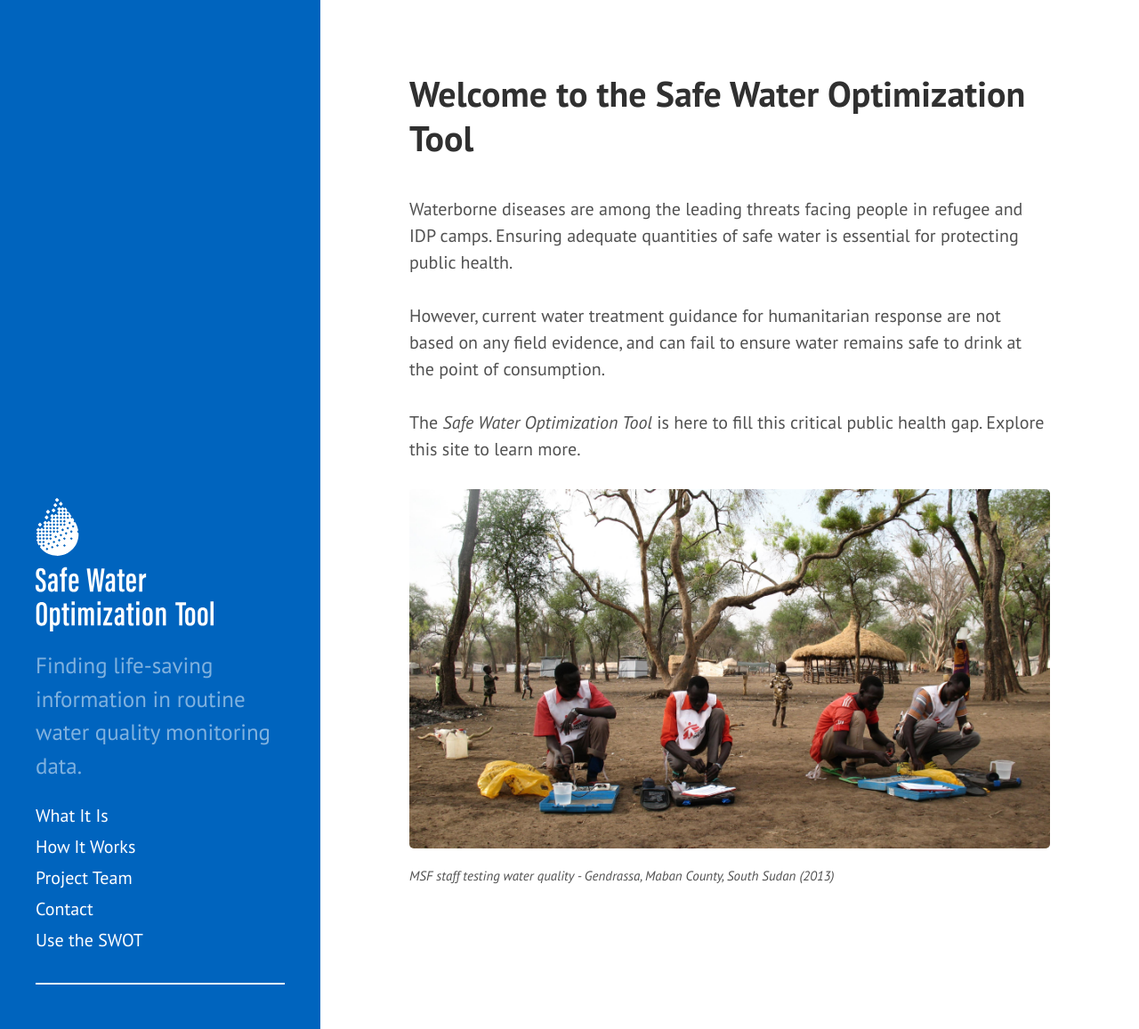
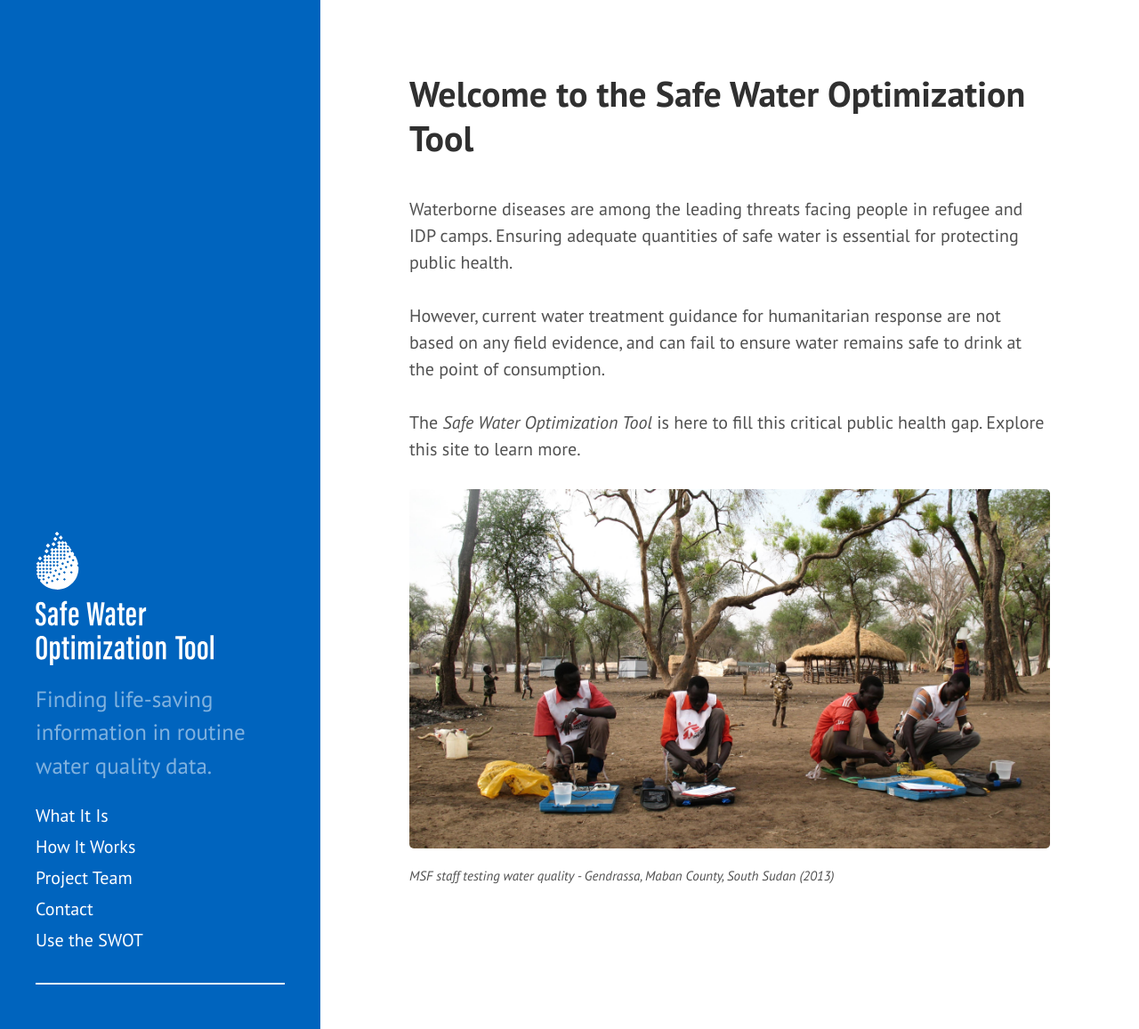
Before and after one commit to safeh2o/swot-infopage, a Jekyll site: the page built from index.html, in a window 1280 px wide and 1157 px high. Shown: the whole window at 89% size. Built offline with Jekyll 4.4.1, drawn with Linux system fonts in a browser that asks for light colours; Markdown is read by kramdown in place of the engine named in the settings; the list of posts is cut into pages by our own code.

Commit message:
Update _config.yml

```diff
--- a/_config.yml
+++ b/_config.yml
@@ -8,7 +8,7 @@ permalink:        pretty
 
 # Setup
 title:            Safe Water Optimization Tool
-description:      'Finding life-saving information in routine water quality monitoring data.'
+description:      'Finding life-saving information in routine water quality data.'
 url:              ""
 baseurl:          /
 
```
